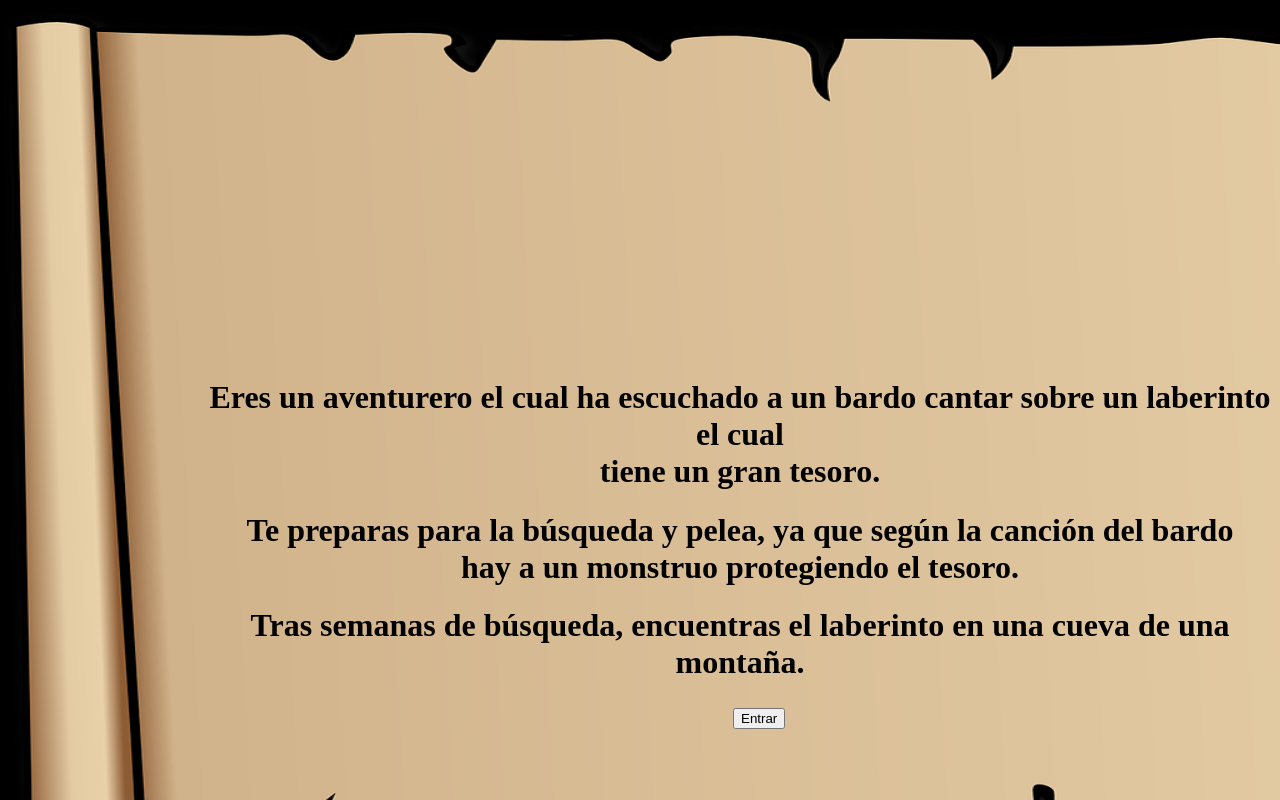
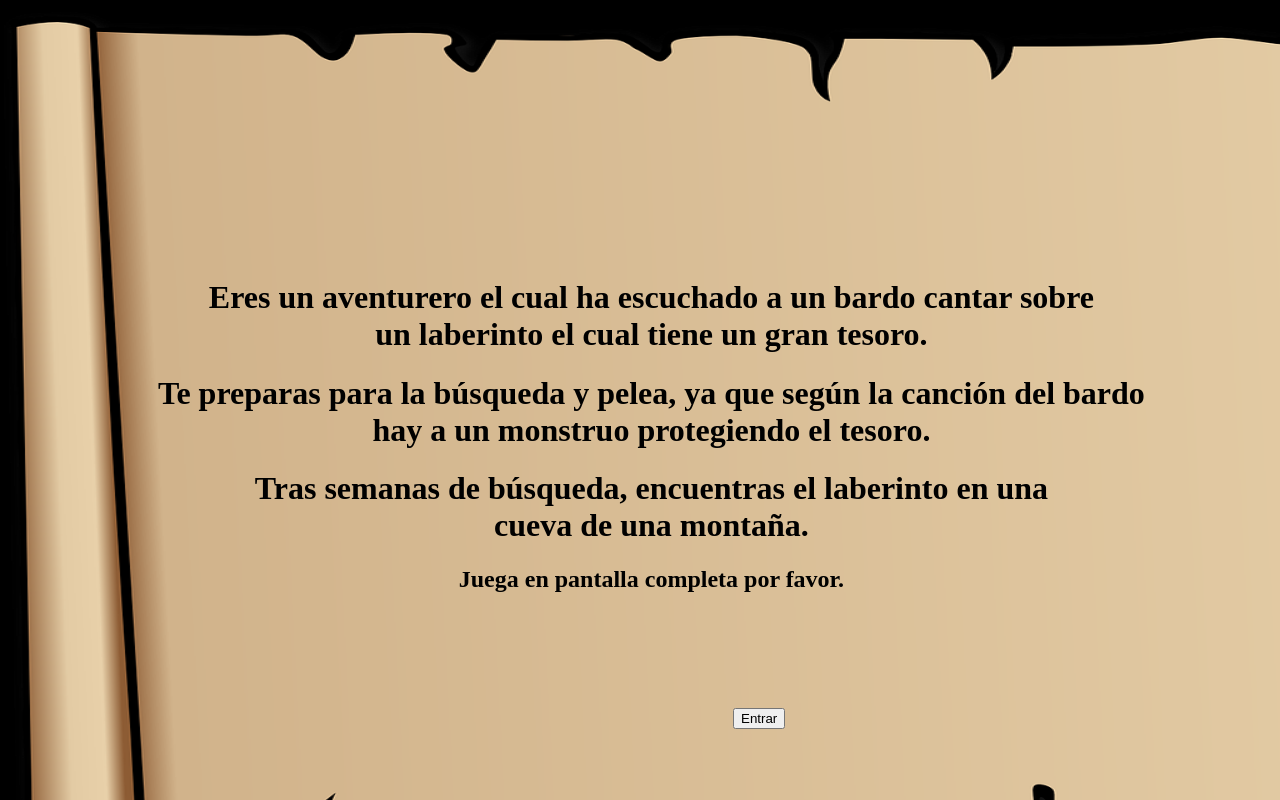
Before and after one commit to Aitor20489640/ProyectoWebActv20, a plain HTML site: page index.html in a window 1280 px wide. Drawn offline with Linux system fonts and the light colour scheme.

Commit message:
Update index.html

```diff
--- a/index.html
+++ b/index.html
@@ -17,8 +17,8 @@
         div {
             text-align: center;
             position: absolute;
-            left: 200px;
-            top: 350px;
+            left: 150px;
+            top: 250px;
         }
 
         button.entrar {
@@ -33,11 +33,12 @@
 <body>
     <main>
         <div>
-            <h1>Eres un aventurero el cual ha escuchado a un bardo cantar sobre un laberinto el cual <br> tiene un gran
+            <h1>Eres un aventurero el cual ha escuchado a un bardo cantar sobre <br> un laberinto el cual tiene un gran
                 tesoro.</h1>
             <h1>Te preparas para la búsqueda y pelea, ya que según la canción del bardo <br> hay a un monstruo protegiendo el
                 tesoro.</h1>
-            <h1>Tras semanas de búsqueda, encuentras el laberinto en una cueva de una montaña.</h1>
+            <h1>Tras semanas de búsqueda, encuentras el laberinto en una <br> cueva de una montaña.</h1>
+            <h2>Juega en pantalla completa por favor.</h2>
         </div>
         <button type="button" class="entrar" onclick="end()">Entrar</button>
         <!--El script es utilizado para que el boton funcione.-->
```
